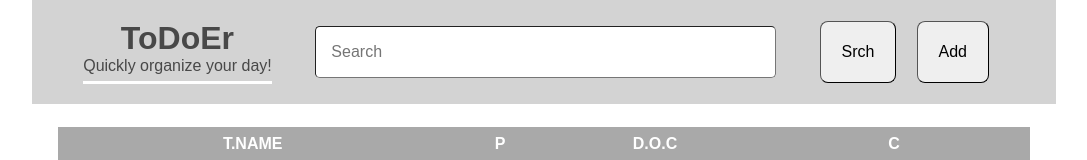
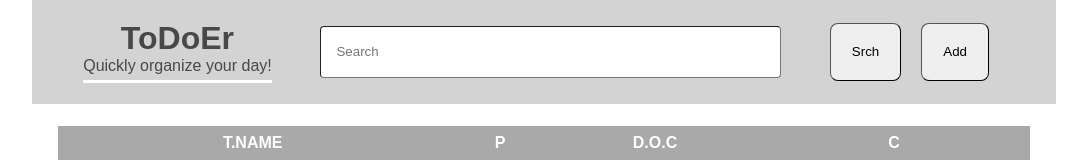
Before and after one commit to georgidanchev/todolist-webapp-project, a plain HTML site: page index.html in a window 1280 px wide. Shown: the top 160 px of the page, without its empty margins (96-1183 px from the left). Drawn offline with Linux system fonts and the light colour scheme.

Commit message:
Disabled the normalize.css

```diff
--- a/index.html
+++ b/index.html
@@ -5,10 +5,10 @@
   <meta charset="UTF-8">
   <title>ToDoEr: Basic Todo List</title>
   <meta name="viewport" content="width=device-width, initial-scale=1.0">
-  <link rel="stylesheet" href="normalize.css">
+  <!-- <link rel="stylesheet" href="normalize.css"> -->
   <link rel="stylesheet" href="styles.css">
 
-  <!-- fix IE 9 BorderBox bug -->
+  <!-- fix IE 9 HTML% BorderBox -->
   <!--[if lt IE 9]>
   <script src="http://html5shiv.googlecode.com/svn/trunk/html5.js"></script>
   <![endif]-->
```
